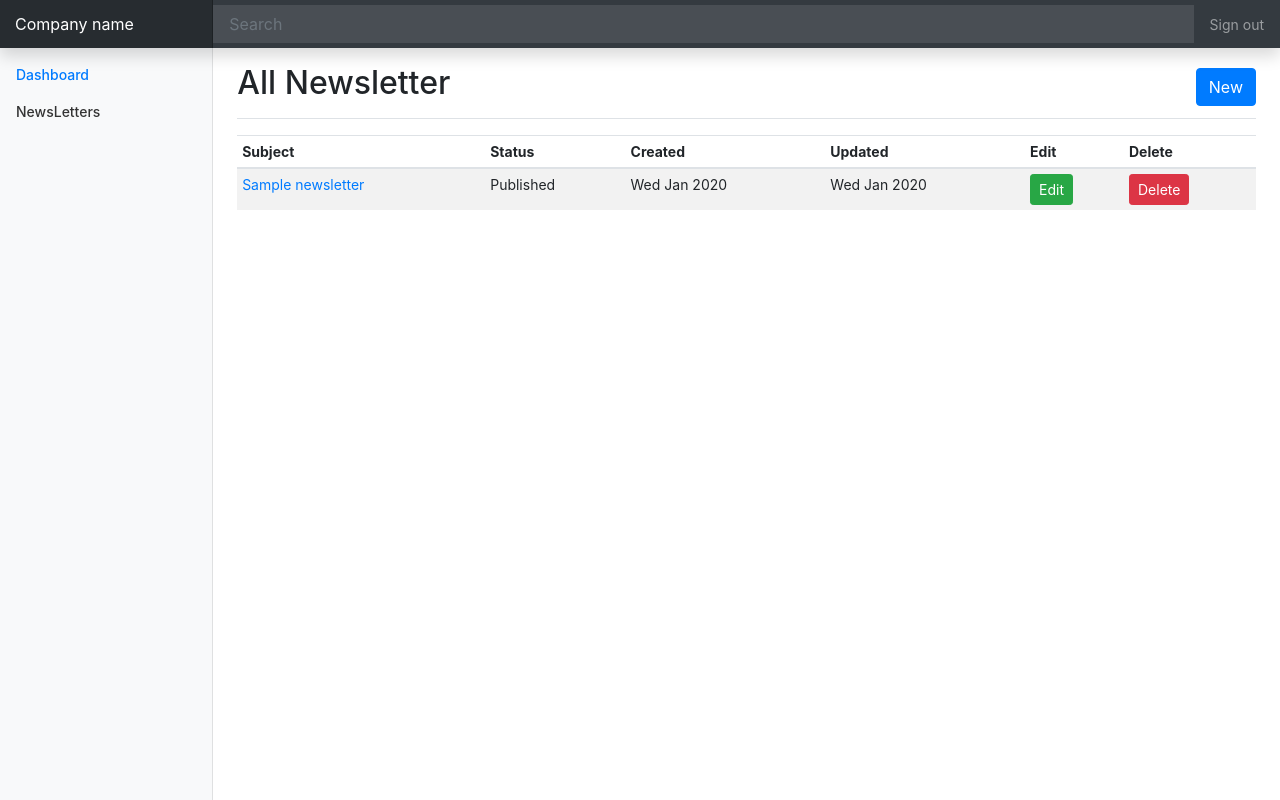
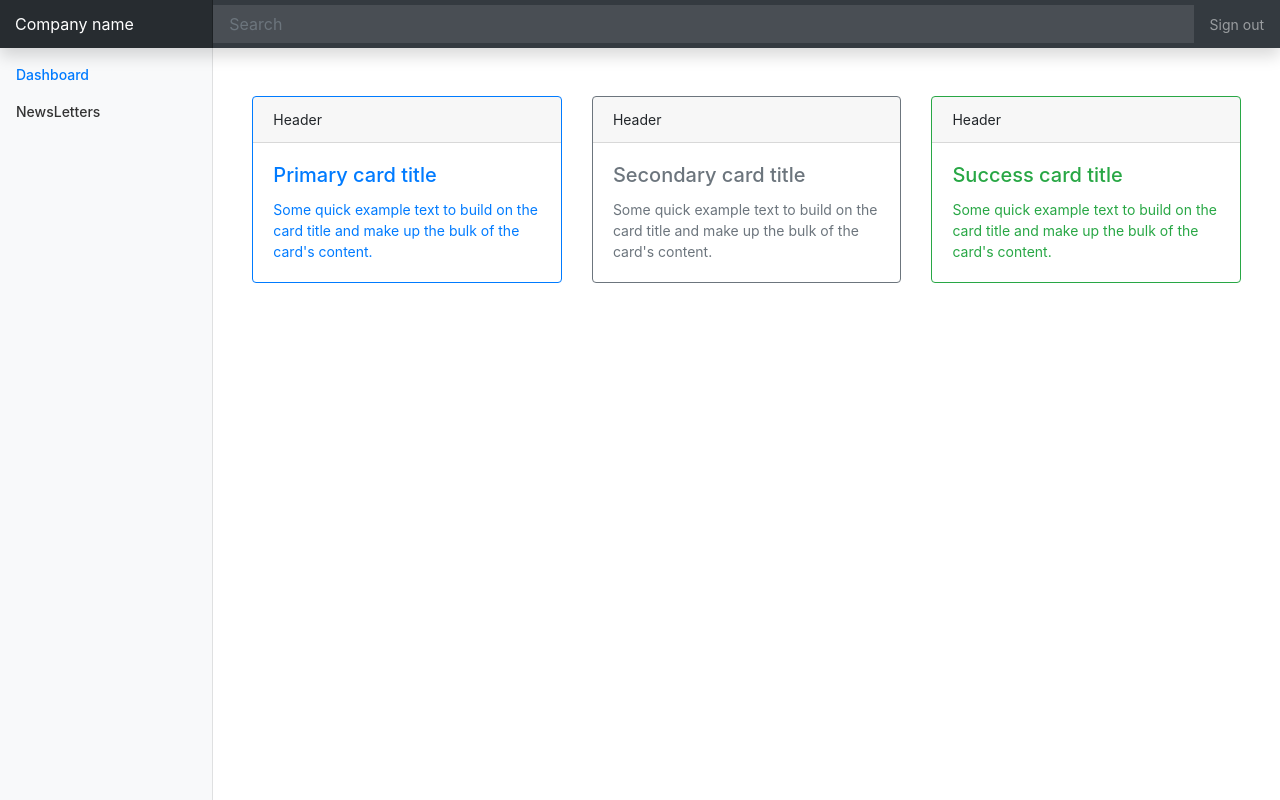
Before and after one commit to rahul-aasendiya/MasterCode, a Django app: page /control/ in a window 1280 px wide. Run offline with Django 3.2, Linux system fonts and the light colour scheme; tables that the repository leaves empty hold one stand-in row (values such as "Sample post"); some libraries are stand-ins or nearby versions.

Commit message:
modify project

```diff
--- a/master/control_panel/urls.py
+++ b/master/control_panel/urls.py
@@ -1,18 +1,13 @@
 from django.urls import path
-from newsletters.views import (
-	control_newsletter,
-	control_newsletter_list,
-	control_newsletter_detail,
-	control_newsletter_edit,
-	control_newsletter_delete
-	)
+from . import views
 
 app_name = 'control_panel'
 
 urlpatterns = [
-	path('', control_newsletter_list, name='control_newsletter_list'),
-	path('newsletters/', control_newsletter, name='control_newsletter'),
-	path('newsletters/detail/<int:pk>/', control_newsletter_detail, name='control_newsletter_detail'),
-	path('newsletters/edit/<int:pk>/', control_newsletter_edit, name='control_newsletter_edit'),
-	path('newsletters/delete/<int:pk>/', control_newsletter_delete, name='control_newsletter_delete'),
+	path('', views.dashboard, name='dashboard'),
+	path('newsletters/', views.newsletter_list, name='newsletter_list'),
+	path('newsletter/create/', views.create_newsletter, name='create_newsletter'),
+	path('newsletter/detail/<int:pk>/', views.newsletter_detail, name='newsletter_detail'),
+	path('newsletter/edit/<int:pk>/', views.newsletter_edit, name='newsletter_edit'),
+	path('newsletter/delete/<int:pk>/', views.newsletter_delete, name='newsletter_delete'),
 ]
--- a/master/control_panel/views.py
+++ b/master/control_panel/views.py
@@ -1,3 +1,108 @@
+from django.conf import settings
 from django.shortcuts import render
+from newsletters.models import NewsLetterUser, NewsLetter
+from newsletters.forms import NewsLetterFormSignUpForm, NewsLetterCreationForm
+from django.core.paginator import Paginator, EmptyPage, PageNotAnInteger
+from django.core.mail import send_mail, EmailMultiAlternatives
+from django.shortcuts import render, redirect, get_object_or_404
+from django.template.loader import get_template
+from django.contrib import messages
 
-# Create your views here.
+
+def dashboard(request):
+	return render(request, 'control_panel/dashboard.html')
+
+def create_newsletter(request):
+	form = NewsLetterCreationForm(request.POST or None)
+
+	if form.is_valid():
+		instance = form.save()
+		newsletter = NewsLetter.objects.get(id=instance.id)
+		if newsletter.status == "Published":
+			subject = newsletter.subject
+			body = newsletter.body
+			from_email = settings.EMAIL_HOST_USER
+			for email in newsletter.email.all():
+				send_mail(subject=subject, from_email=from_email, recipient_list=[email], message=body, fail_silently=True)
+			messages.success(request, "Add newsletter successfully!","alert alert-success alert-dismissible")
+			return redirect('control_panel:newsletter_list')
+		else:
+			messages.success(request, "Add newsletter successfully as draft.","alert alert-success alert-dismissible")
+			return redirect('control_panel:newsletter_list')
+	context = {
+		'form':form,
+	}
+	return render(request, 'control_panel/create_newsletter.html', context)
+
+def newsletter_list(request):
+	newsletter = NewsLetter.objects.all()
+
+	paginator = Paginator(newsletter, 5)
+	page = request.GET.get('page')
+	try:
+		items = paginator.page(page)
+	except PageNotAnInteger:
+		items = paginator.page(1)
+	except EmptyPage:
+		items = Paginator.page(paginator.num_page)
+
+	index = items.number - 1
+	max_index = len(paginator.page_range)
+	start_index = index - 5 if index >= 5 else 0
+	end_index = index + 5 if index <= max_index - 5 else max_index
+	page_range = paginator.page_range[start_index:end_index]
+
+
+	context = {
+		'page_range':page_range,
+		'items':items,
+	}
+	return render(request, 'control_panel/newsletter_list.html', context)
+
+def newsletter_detail(request, pk):
+	newsletter = get_object_or_404(NewsLetter, pk=pk)
+	context = {
+		'newsletter':newsletter
+	}
+	return render(request, 'control_panel/newsletter_detail.html', context)
+
+def newsletter_edit(request, pk):
+	newsletter = get_object_or_404(NewsLetter, pk=pk)
+
+	if request.method == "POST":
+		form = NewsLetterCreationForm(request.POST, instance=newsletter)
+		if form.is_valid():
+			newsletter = form.save()
+			if newsletter.status == "Publish":
+				subject = newsletter.subject
+				body = newsletter.body
+				from_email = settings.EMAIL_HOST_USER
+				for email in newsletter.email.all():
+					send_mail(subject=subject, from_email=from_email, recipient_list=[email], message=body, fail_silently=True)
+				messages.success(request, "newsletter update successfully!","alert alert-success alert-dismissible")
+			return redirect('control_panel:newsletter_detail', pk=newsletter.pk)
+	else:
+		form = NewsLetterCreationForm(instance=newsletter)
+	context = {
+		'newsletter':newsletter,
+		'form':form,
+	}
+	return render(request, 'control_panel/create_newsletter.html', context)
+
+def newsletter_delete(request, pk):
+	newsletter = get_object_or_404(NewsLetter, pk=pk)
+
+	if request.method == "POST":
+		form = NewsLetterCreationForm(request.POST, instance=newsletter)
+
+		if form.is_valid():
+			subject = newsletter.subject
+			messages.success(request, f"{subject} has beed deleted!","alert alert-success alert-dismissible")
+			newsletter.delete()
+			return redirect('control_panel:newsletter_list')
+	else:
+		form = NewsLetterCreationForm(instance=newsletter)
+	context = {
+		'form':form,
+	}
+	return render(request, 'control_panel/newsletter_delete.html', context)
--- a/master/newsletters/views.py
+++ b/master/newsletters/views.py
@@ -1,12 +1,6 @@
-from django.conf import settings
 from django.contrib import messages
 from django.shortcuts import render, redirect, get_object_or_404
-from django.core.mail import send_mail, EmailMultiAlternatives
-from django.core.paginator import Paginator, EmptyPage, PageNotAnInteger
 from django.template.loader import get_template
-
-from .models import NewsLetterUser, NewsLetter
-from .forms import NewsLetterFormSignUpForm, NewsLetterCreationForm
 
 def newsLetter_signup(request):
 	form = NewsLetterFormSignUpForm(request.POST or None)
@@ -59,98 +53,3 @@ def newsletter_unsubscribe(request):
 		'form':form,
 	}
 	return render(request, 'website/newsletters/unsubscribe.html', context)
-
-def control_newsletter(request):
-	form = NewsLetterCreationForm(request.POST or None)
-
-	if form.is_valid():
-		instance = form.save()
-		newsletter = NewsLetter.objects.get(id=instance.id)
-		if newsletter.status == "Published":
-			subject = newsletter.subject
-			body = newsletter.body
-			from_email = settings.EMAIL_HOST_USER
-			for email in newsletter.email.all():
-				send_mail(subject=subject, from_email=from_email, recipient_list=[email], message=body, fail_silently=True)
-			messages.success(request, "Add newsletter successfully!","alert alert-success alert-dismissible")
-			return redirect('control_panel:control_newsletter_list')
-		else:
-			messages.success(request, "Add newsletter successfully as draft.","alert alert-success alert-dismissible")
-			return redirect('control_panel:control_newsletter_list')
-	context = {
-		'form':form,
-	}
-	return render(request, 'control_panel/control_newsletter.html', context)
-
-def control_newsletter_list(request):
-	newsletter = NewsLetter.objects.all()
-
-	paginator = Paginator(newsletter, 5)
-	page = request.GET.get('page')
-	try:
-		items = paginator.page(page)
-	except PageNotAnInteger:
-		items = paginator.page(1)
-	except EmptyPage:
-		items = Paginator.page(paginator.num_page)
-
-	index = items.number - 1
-	max_index = len(paginator.page_range)
-	start_index = index - 5 if index >= 5 else 0
-	end_index = index + 5 if index <= max_index - 5 else max_index
-	page_range = paginator.page_range[start_index:end_index]
-
-
-	context = {
-		'page_range':page_range,
-		'items':items
-	}
-	return render(request, 'control_panel/control_newsletter_list.html', context)
-
-def control_newsletter_detail(request, pk):
-	newsletter = get_object_or_404(NewsLetter, pk=pk)
-	context = {
-		'newsletter':newsletter
-	}
-	return render(request, 'control_panel/control_newsletter_detail.html', context)
-
-def control_newsletter_edit(request, pk):
-	newsletter = get_object_or_404(NewsLetter, pk=pk)
-
-	if request.method == "POST":
-		form = NewsLetterCreationForm(request.POST, instance=newsletter)
-		if form.is_valid():
-			newsletter = form.save()
-			if newsletter.status == "Publish":
-				subject = newsletter.subject
-				body = newsletter.body
-				from_email = settings.EMAIL_HOST_USER
-				for email in newsletter.email.all():
-					send_mail(subject=subject, from_email=from_email, recipient_list=[email], message=body, fail_silently=True)
-				messages.success(request, "newsletter update successfully!","alert alert-success alert-dismissible")
-			return redirect('control_panel:control_newsletter_detail', pk=newsletter.pk)
-	else:
-		form = NewsLetterCreationForm(instance=newsletter)
-	context = {
-		'newsletter':newsletter,
-		'form':form,
-	}
-	return render(request, 'control_panel/control_newsletter.html', context)
-
-def control_newsletter_delete(request, pk):
-	newsletter = get_object_or_404(NewsLetter, pk=pk)
-
-	if request.method == "POST":
-		form = NewsLetterCreationForm(request.POST, instance=newsletter)
-
-		if form.is_valid():
-			subject = newsletter.subject
-			messages.success(request, f"{subject} has beed deleted!","alert alert-success alert-dismissible")
-			newsletter.delete()
-			return redirect('control_panel:control_newsletter_list')
-	else:
-		form = NewsLetterCreationForm(instance=newsletter)
-	context = {
-		'form':form,
-	}
-	return render(request, 'control_panel/control_newsletter_delete.html', context)
--- a/master/templates/base.html
+++ b/master/templates/base.html
@@ -23,7 +23,7 @@
             <ul class="navbar-nav mr-auto">
                 {% with url_name=request.resolver_match.url_name %}
                 <li class="nav-item {% if url_name == 'index' %} active {% endif %}">
-                    <a class="nav-link" href="{% url 'index' %}">Home <span class="sr-only">(current)</span></a>
+                    <a class="nav-link" href="{% url 'index' %}">Home</a>
                 </li>
                 <li class="nav-item {% if url_name == 'tutorial_series_list' %} active {% endif %}">
                     <a class="nav-link" href="{% url 'tutorials:tutorial_series_list' %}">Tutorial</a>
--- a/master/templates/control_base.html
+++ b/master/templates/control_base.html
@@ -12,8 +12,6 @@
     <link rel="canonical" href="https://getbootstrap.com/docs/4.3/examples/dashboard/">
     <!-- Bootstrap CSS -->
     <link rel="stylesheet" href="https://stackpath.bootstrapcdn.com/bootstrap/4.3.1/css/bootstrap.min.css" integrity="sha384-ggOyR0iXCbMQv3Xipma34MD+dH/1fQ784/j6cY/iJTQUOhcWr7x9JvoRxT2MZw1T" crossorigin="anonymous">
-
-
     <style>
         .bd-placeholder-img {
         font-size: 1.125rem;
@@ -36,7 +34,7 @@
 
 <body>
     <nav class="navbar navbar-dark fixed-top bg-dark flex-md-nowrap p-0 shadow">
-        <a class="navbar-brand col-sm-3 col-md-2 mr-0" href="#">Company name</a>
+        <a class="navbar-brand col-sm-3 col-md-2 mr-0" href="{% url 'control_panel:dashboard' %}">Company name</a>
         <input class="form-control form-control-dark w-100" type="text" placeholder="Search" aria-label="Search">
         <ul class="navbar-nav px-3">
             <li class="nav-item text-nowrap">
@@ -50,14 +48,12 @@
                 <div class="sidebar-sticky">
                     <ul class="nav flex-column">
                         <li class="nav-item">
-                            <a class="nav-link active" href="#">
-                                <span data-feather="home"></span>
-                                Dashboard <span class="sr-only">(current)</span>
+                            <a class="nav-link active" href="{% url 'control_panel:dashboard' %}">
+                                Dashboard
                             </a>
                         </li>
                         <li class="nav-item">
-                            <a class="nav-link" href="{% url 'control_panel:control_newsletter_list' %}">
-                                <span data-feather="file"></span>
+                            <a class="nav-link" href="{% url 'control_panel:newsletter_list' %}">
                                 NewsLetters
                             </a>
                         </li>
@@ -132,7 +128,6 @@
     <script src="https://cdnjs.cloudflare.com/ajax/libs/popper.js/1.14.7/umd/popper.min.js" integrity="sha384-UO2eT0CpHqdSJQ6hJty5KVphtPhzWj9WO1clHTMGa3JDZwrnQq4sF86dIHNDz0W1" crossorigin="anonymous"></script>
     <script src="https://stackpath.bootstrapcdn.com/bootstrap/4.3.1/js/bootstrap.min.js" integrity="sha384-JjSmVgyd0p3pXB1rRibZUAYoIIy6OrQ6VrjIEaFf/nJGzIxFDsf4x0xIM+B07jRM" crossorigin="anonymous"></script>
     <script src="{% static 'website/js/dashboard.js' %"></script>
-
 </body>
 
 </html>
--- /dev/null
+++ b/master/templates/control_panel/dashboard.html
@@ -0,0 +1,35 @@
+{% extends 'control_base.html' %}
+{% load crispy_forms_tags %}
+{% block content %}
+<div class="container-fluid my-5">
+    <div class="row">
+        <div class="col-sm-4">
+            <div class="card border-primary mb-3">
+                <div class="card-header">Header</div>
+                <div class="card-body text-primary">
+                    <h5 class="card-title">Primary card title</h5>
+                    <p class="card-text">Some quick example text to build on the card title and make up the bulk of the card's content.</p>
+                </div>
+            </div>
+        </div>
+        <div class="col-sm-4">
+            <div class="card border-secondary mb-3">
+                <div class="card-header">Header</div>
+                <div class="card-body text-secondary">
+                    <h5 class="card-title">Secondary card title</h5>
+                    <p class="card-text">Some quick example text to build on the card title and make up the bulk of the card's content.</p>
+                </div>
+            </div>
+        </div>
+        <div class="col-sm-4">
+            <div class="card border-success mb-3">
+                <div class="card-header">Header</div>
+                <div class="card-body text-success">
+                    <h5 class="card-title">Success card title</h5>
+                    <p class="card-text">Some quick example text to build on the card title and make up the bulk of the card's content.</p>
+                </div>
+            </div>
+        </div>
+    </div>
+</div>
+{% endblock %}
--- a/master/templates/control_panel/control_newsletter_list.html
+++ b/master/templates/control_panel/newsletter_list.html
@@ -4,7 +4,7 @@
 <div class="d-flex justify-content-between flex-wrap flex-md-nowrap align-items-center pt-3 pb-2 mb-3 border-bottom">
     <h1 class="h2">All Newsletter</h1>
     <div class="btn-toolbar mb-2 mb-md-0">
-        <a href="{% url 'control_panel:control_newsletter' %}"><button class="btn btn-primary">New</button></a>
+        <a href="{% url 'control_panel:create_newsletter' %}"><button class="btn btn-primary">New</button></a>
     </div>
 </div>
 {% if messages %}
@@ -34,12 +34,12 @@
         <tbody>
             {% for item in items %}
             <tr>
-                <td><a href="{% url 'control_panel:control_newsletter_detail' item.id %}">{{ item.subject|truncatechars:50 }}</a></td>
+                <td><a href="{% url 'control_panel:newsletter_detail' item.id %}">{{ item.subject|truncatechars:50 }}</a></td>
                 <td>{{ item.status }}</td>
                 <td>{{ item.created|date:"D M Y" }}</td>
                 <td>{{ item.updated|date:"D M Y" }}</td>
-                <td><a href="{% url 'control_panel:control_newsletter_edit' item.pk %}" class="btn btn-sm btn-success">Edit</a></td>
-                <td><a href="{% url 'control_panel:control_newsletter_delete' item.pk %}" class="btn btn-sm btn-danger">Delete</a></td>
+                <td><a href="{% url 'control_panel:newsletter_edit' item.pk %}" class="btn btn-sm btn-success">Edit</a></td>
+                <td><a href="{% url 'control_panel:newsletter_delete' item.pk %}" class="btn btn-sm btn-danger">Delete</a></td>
             </tr>
             {% endfor %}
         </tbody>
--- a/master/templates/website/tutorial_series_list.html
+++ b/master/templates/website/tutorial_series_list.html
@@ -24,7 +24,8 @@
         </div>
         <div class="col-md-5">
             <div class="embed-responsive embed-responsive-16by9">
-                <iframe class="embed-responsive-item" src="{{ item.tutorials.all.0.video }}" allowfullscreen></iframe>
+                <iframe width="560" height="315" src="{{ item.tutorials.all.0.video }}" frameborder="0" allow="accelerometer; autoplay; encrypted-media; gyroscope; picture-in-picture" allowfullscreen></iframe>
+                <!-- <iframe class="embed-responsive-item" src="" allowfullscreen></iframe> -->
             </div>
         </div>
     </div>
```
Also changed, not shown: master/tutorials/admin.py (+7 -7 lines), master/templates/control_panel/create_newsletter.html (renamed from master/templates/control_panel/control_newsletter.html), master/templates/control_panel/newsletter_delete.html (renamed from master/templates/control_panel/control_newsletter_delete.html), master/templates/control_panel/newsletter_detail.html (renamed from master/templates/control_panel/control_newsletter_detail.html).
